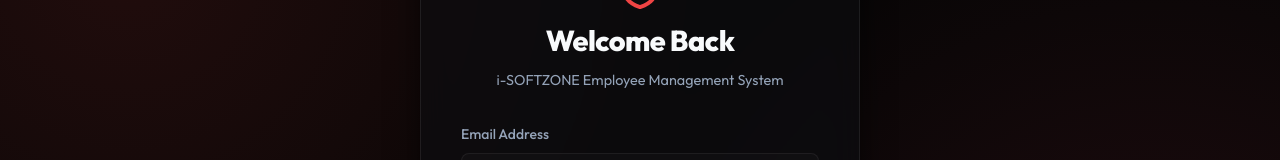
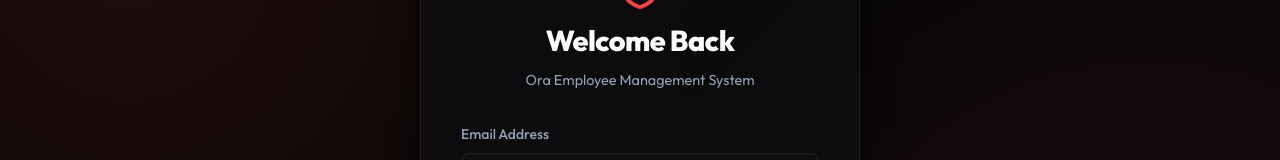
Before and after one commit to Abhayd125/EMS, a React (Create React App) app in the folder frontend/: page /login in a window 1280 px wide. Shown: the part 206-366 px from the top of the page. Built offline with nearby package versions, Linux system fonts and the light colour scheme; no server answers.

Commit message:
style: change company branding from i-SOFTZONE to Ora

```diff
--- a/frontend/public/index.html
+++ b/frontend/public/index.html
@@ -24,7 +24,7 @@
       work correctly both with client-side routing and a non-root public URL.
       Learn how to configure a non-root public URL by running `npm run build`.
     -->
-    <title>React App</title>
+    <title>Ora - Employee & Leave Management System</title>
   </head>
   <body>
     <noscript>You need to enable JavaScript to run this app.</noscript>
--- a/frontend/src/components/Layout.js
+++ b/frontend/src/components/Layout.js
@@ -61,7 +61,7 @@
       }}>
         <div style={{ display: 'flex', alignItems: 'center', gap: '0.5rem' }}>
           <ShieldCheck color="#ef4444" size={24} />
-          <span style={{ fontWeight: 800, fontSize: '1.2rem', background: 'linear-gradient(to right, #ef4444, #f43f5e)', WebkitBackgroundClip: 'text', WebkitTextFillColor: 'transparent' }}>i-EMS</span>
+          <span style={{ fontWeight: 800, fontSize: '1.2rem', background: 'linear-gradient(to right, #ef4444, #f43f5e)', WebkitBackgroundClip: 'text', WebkitTextFillColor: 'transparent' }}>Ora-EMS</span>
         </div>
         <button onClick={() => setSidebarOpen(!sidebarOpen)} style={{ background: 'none', border: 'none', cursor: 'pointer', color: '#fff' }}>
           {sidebarOpen ? <X size={24} /> : <Menu size={24} />}
@@ -86,7 +86,7 @@
           <div style={{ display: 'flex', alignItems: 'center', gap: '0.75rem', paddingLeft: '0.5rem' }}>
             <ShieldCheck color="#ef4444" size={28} />
             <span style={{ fontWeight: 800, fontSize: '1.4rem', letterSpacing: '-0.02em', background: 'linear-gradient(to right, #ef4444, #f43f5e)', WebkitBackgroundClip: 'text', WebkitTextFillColor: 'transparent' }}>
-              i-SOFTZONE
+              ORA
             </span>
           </div>
 
--- a/frontend/src/pages/Login.js
+++ b/frontend/src/pages/Login.js
@@ -46,7 +46,7 @@
         }}>
           <ShieldCheck size={48} color="#ef4444" />
           <h2 style={{ fontSize: '1.8rem', fontWeight: 800 }}>Welcome Back</h2>
-          <p style={{ color: 'var(--text-secondary)', fontSize: '0.9rem' }}>i-SOFTZONE Employee Management System</p>
+          <p style={{ color: 'var(--text-secondary)', fontSize: '0.9rem' }}>Ora Employee Management System</p>
         </div>
 
         {/* Success Alert */}
--- a/frontend/src/pages/Signup.js
+++ b/frontend/src/pages/Signup.js
@@ -59,7 +59,7 @@
         }}>
           <ShieldCheck size={48} color="#ef4444" />
           <h2 style={{ fontSize: '1.8rem', fontWeight: 800 }}>Create Account</h2>
-          <p style={{ color: 'var(--text-secondary)', fontSize: '0.9rem' }}>Join i-SOFTZONE EMS Platform</p>
+          <p style={{ color: 'var(--text-secondary)', fontSize: '0.9rem' }}>Join Ora EMS Platform</p>
         </div>
 
         {/* Success Alert */}
```
